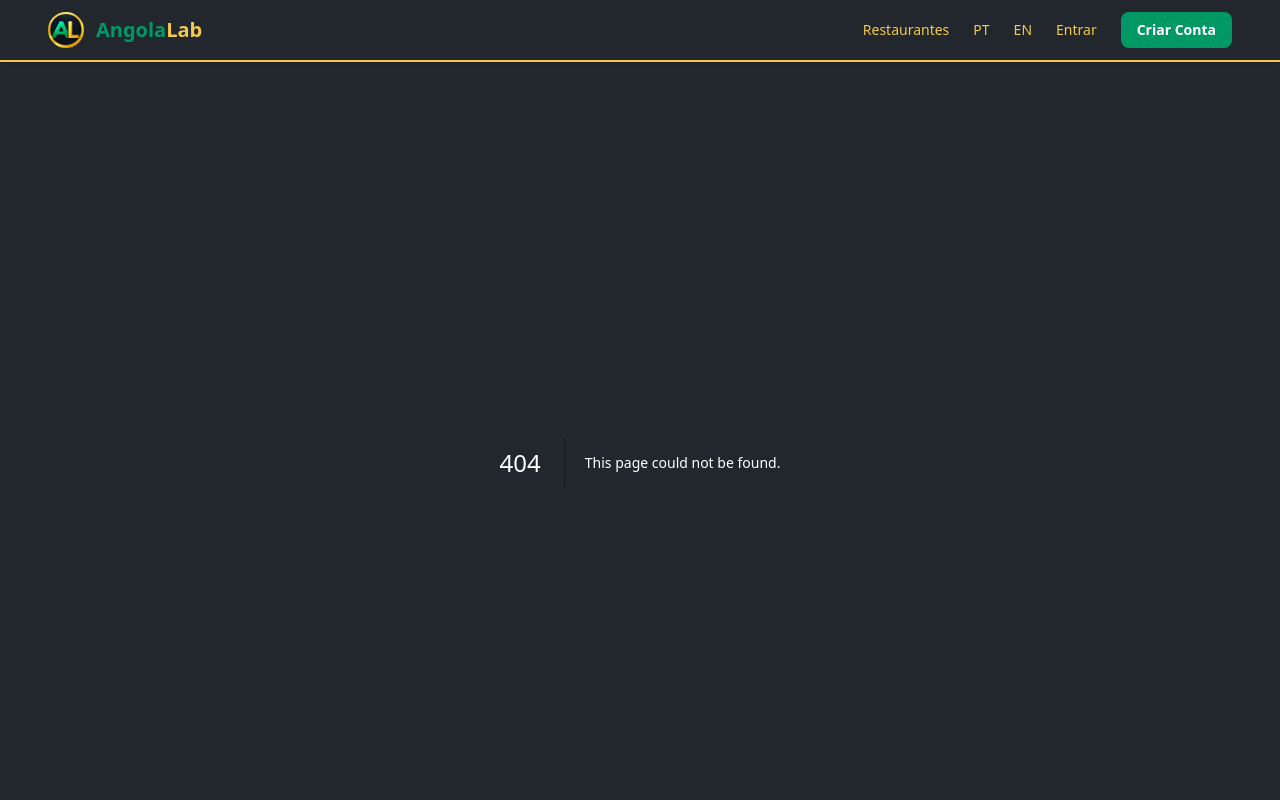
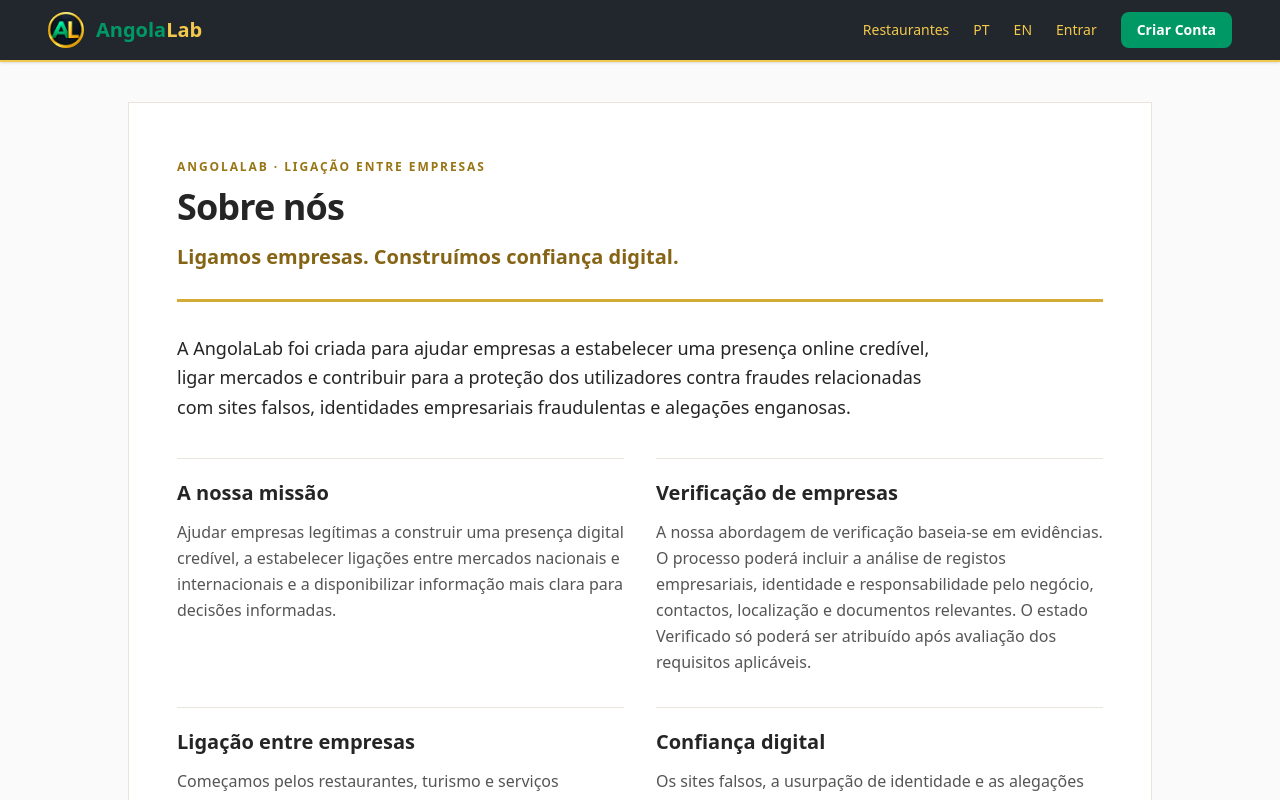
Before and after one commit to oswaldodeal/angolalab-restaurants, a Next.js app: page /pt/sobre in a window 1280 px wide. Before the commit this address had no page. Shown: the top 800 px of the page. Built offline with nearby package versions, Linux system fonts and the light colour scheme.

Commit message:
feat(about): add pt About Us route

```diff
--- /dev/null
+++ b/app/pt/sobre/page.tsx
@@ -0,0 +1,5 @@
+import BusinessAbout from '@/components/BusinessAbout';
+
+export default function Page() {
+  return <BusinessAbout language="pt" />;
+}
```
